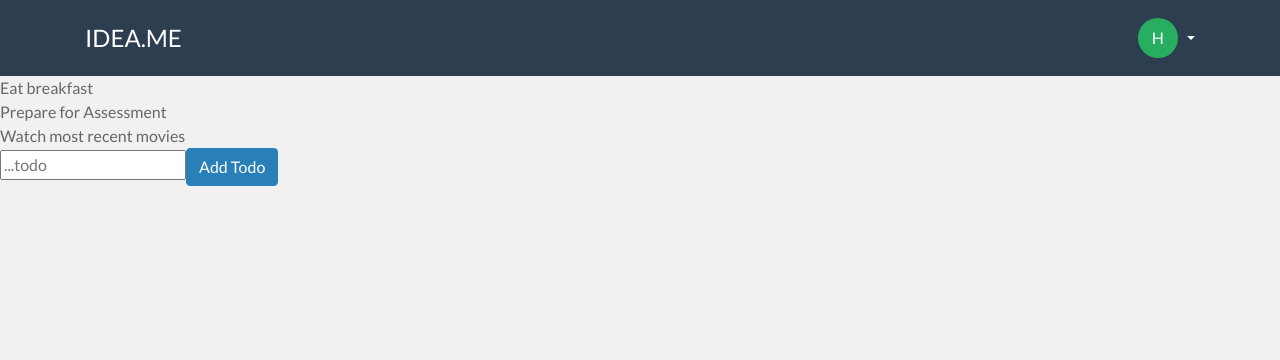
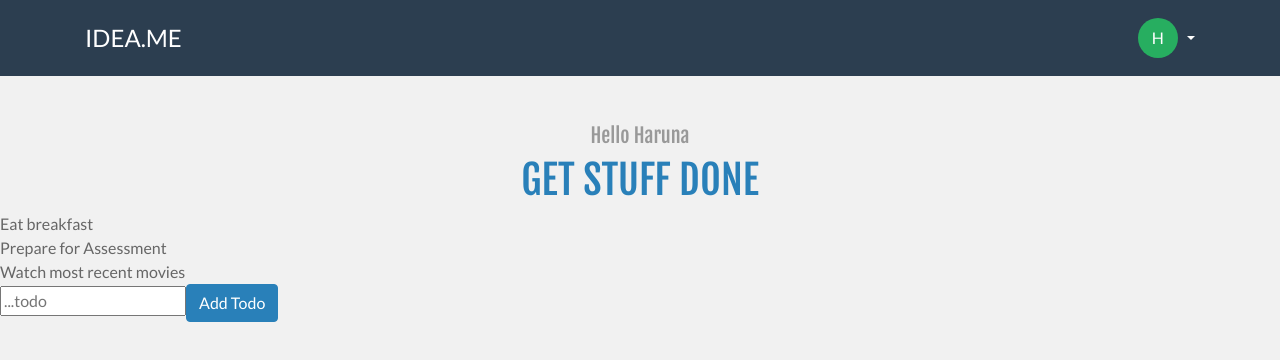
Before and after one commit to andela-hpopoola/idea-box, a React (Create React App) app: page / in a window 1280 px wide. Shown: the top 360 px of the page. Built offline with nearby package versions, Linux system fonts and the light colour scheme.

Commit message:
Create Header

```diff
--- a/src/components/App.jsx
+++ b/src/components/App.jsx
@@ -7,7 +7,7 @@ import TodoList from "./todo/TodoList";
 import TodoForm from "./todo/TodoForm";
 import Alert from "./common/Alert";
 import Button from "./common/Button";
-import Nav from "./common/Nav";
+import Header from "./common/Header";
 import "./App.css";
 
 class App extends Component {
@@ -66,7 +66,7 @@ class App extends Component {
   render() {
     return (
       <div>
-        <Nav />
+        <Header />
         <Alert message={this.state.error} />
         <TodoList
           toggleCompletedTodo={this.toggleCompletedTodo}
--- a/src/components/App.scss
+++ b/src/components/App.scss
@@ -17,3 +17,11 @@
     color: $white;
   }
 }
+.header {
+  h1 {
+    color: $primary;
+  }
+  h5 {
+    color: #999999;
+  }
+}
--- /dev/null
+++ b/src/components/common/Header.jsx
@@ -0,0 +1,16 @@
+import React from "react";
+import Nav from "./Nav";
+
+const Header = () => {
+  return (
+    <div>
+      <Nav />
+      <div className="header mt-5">
+        <h5 className="text-center font-weight-normal">Hello Haruna</h5>
+        <h1 className="text-uppercase text-center">Get Stuff Done</h1>
+      </div>
+    </div>
+  );
+};
+
+export default Header;
```
